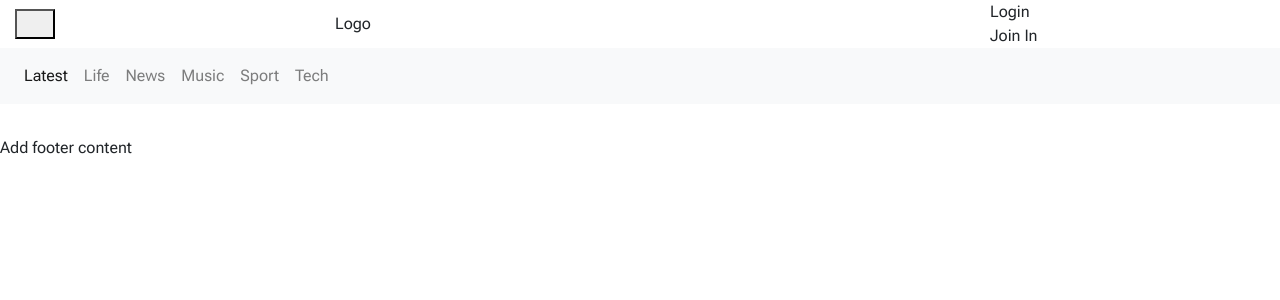
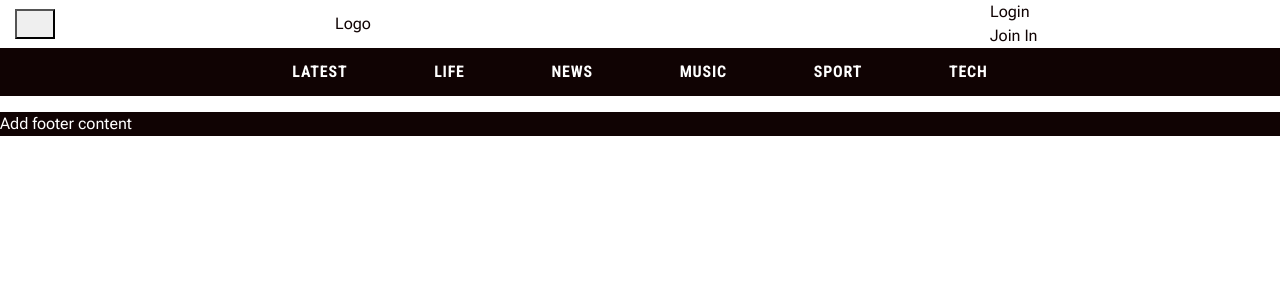
Before and after one commit to RickofManc/fresh-casts, a Django app: page / in a window 1280 px wide. Shown: the top 300 px of the page. Run offline with Django 3.2, Linux system fonts and the light colour scheme; data that the repository does not hold is empty.

Commit message:
Develop NavBar CSS styles, center align, black background, white text

```diff
--- a/static/css/style.css
+++ b/static/css/style.css
@@ -1,22 +1,89 @@
 @import url('https://fonts.googleapis.com/css2?family=Roboto+Condensed:ital,wght@0,400;0,700;1,400;1,700&family=Roboto+Flex:opsz,wght@8..144,100;8..144,300;8..144,400;8..144,500;8..144,600;8..144,700&display=swap');
 
-body {
+body, html {
+    margin: 0;
+    overflow-x: hidden;
+    padding: 0;
+    width: 100%;
     font-family: 'Roboto Flex','Roboto Condensed', sans-serif;
 }
 
+div {
+    box-sizing: border-box;
+    margin: 0;
+    padding: 0;
+}
 
-/* Bootstrap standard media queries ranges and breakpoints
-Extra small devices (portrait phones, less than 576px)
-No media query for `xs` since this is the default in Bootstrap */
+footer {
+    background-color: #100303;
+    color: #fff;
+}
 
-/* Small devices (landscape phones, 576px and up) */
-@media (min-width: 576px) {}
+
+
+
+/* Bootstrap standard media queries ranges and breakpoints */
+
+/* Small devices (smartphones, up to 767px) */
+@media (max-width: 767px) {
+
+    header {
+        background-color: #100303;
+        color: #fff;
+    }
+    nav {
+        visibility: hidden;
+    }
+}
 
 /* Medium devices (tablets, 768px and up) */
-@media (min-width: 768px) {}
+@media (min-width: 768px) {
+
+    header {
+        background-color: #100303;
+        color: #fff;
+    }
+
+}
 
 /* Large devices (desktops, 992px and up) */
-@media (min-width: 992px) {}
+@media (min-width: 992px) {
+
+    header {
+        background-color: #fff;
+        color: #100303;
+    }
+
+    nav {
+        background-color: #100303;
+    }
+
+    .navbar {
+        height: 40px;
+        padding: 1.5rem 1rem;
+    }
+
+    .navbar-nav {
+        width: 782px;
+        align-items: center;
+        display: flex;
+        justify-content: space-between;
+        position: absolute;
+        left: 50%;
+        transform: translateX(-50%);
+    }
+
+    a.nav-item {
+        color: #fff;
+        font-family: 'Roboto Condensed';
+        font-weight: 700;
+        text-decoration: none;
+        text-transform: uppercase;
+        letter-spacing: .80px;
+    }
+}
 
 /* Extra large devices (large desktops, 1200px and up) */
-@media (min-width: 1200px) {}
+@media (min-width: 1200px) {
+
+}
--- a/templates/base.html
+++ b/templates/base.html
@@ -58,14 +58,14 @@
                 </div>
             </div>
         </header>
-        <nav class="navbar navbar-expand-lg navbar-light bg-light" aria-label="Filter content navigation by category">
-            <div class="navbar-nav nav-fill justify-content-center align-items-center">
-                <a href="" class="nav-item nav-link active" href="#">Latest <span class="sr-only">(current)</span></a>
-                <a href="" class="nav-item nav-link" href="#">Life</a>
-                <a href="" class="nav-item nav-link" href="#">News</a>
-                <a href="" class="nav-item nav-link" href="#">Music</a>
-                <a href="" class="nav-item nav-link" href="#">Sport</a>
-                <a href="" class="nav-item nav-link" href="#">Tech</a>
+        <nav class="navbar navbar-expand-lg" aria-label="Filter content navigation by category">
+            <div class="navbar-nav nav-fill">
+                <a href="" class="nav-item active" href="#">latest <span class="sr-only">(current)</span></a>
+                <a href="" class="nav-item" href="#">life</a>
+                <a href="" class="nav-item" href="#">news</a>
+                <a href="" class="nav-item" href="#">music</a>
+                <a href="" class="nav-item" href="#">sport</a>
+                <a href="" class="nav-item" href="#">tech</a>
             </div>
         </nav>
 
@@ -76,7 +76,7 @@
         </main>
 
         <!-- Footer -->
-        <footer class="footer mt-auto py-3 dark-bg">
+        <footer class="w-100 flex-shrink-0">
             <p>Add footer content</p>
         </footer>
 
```
